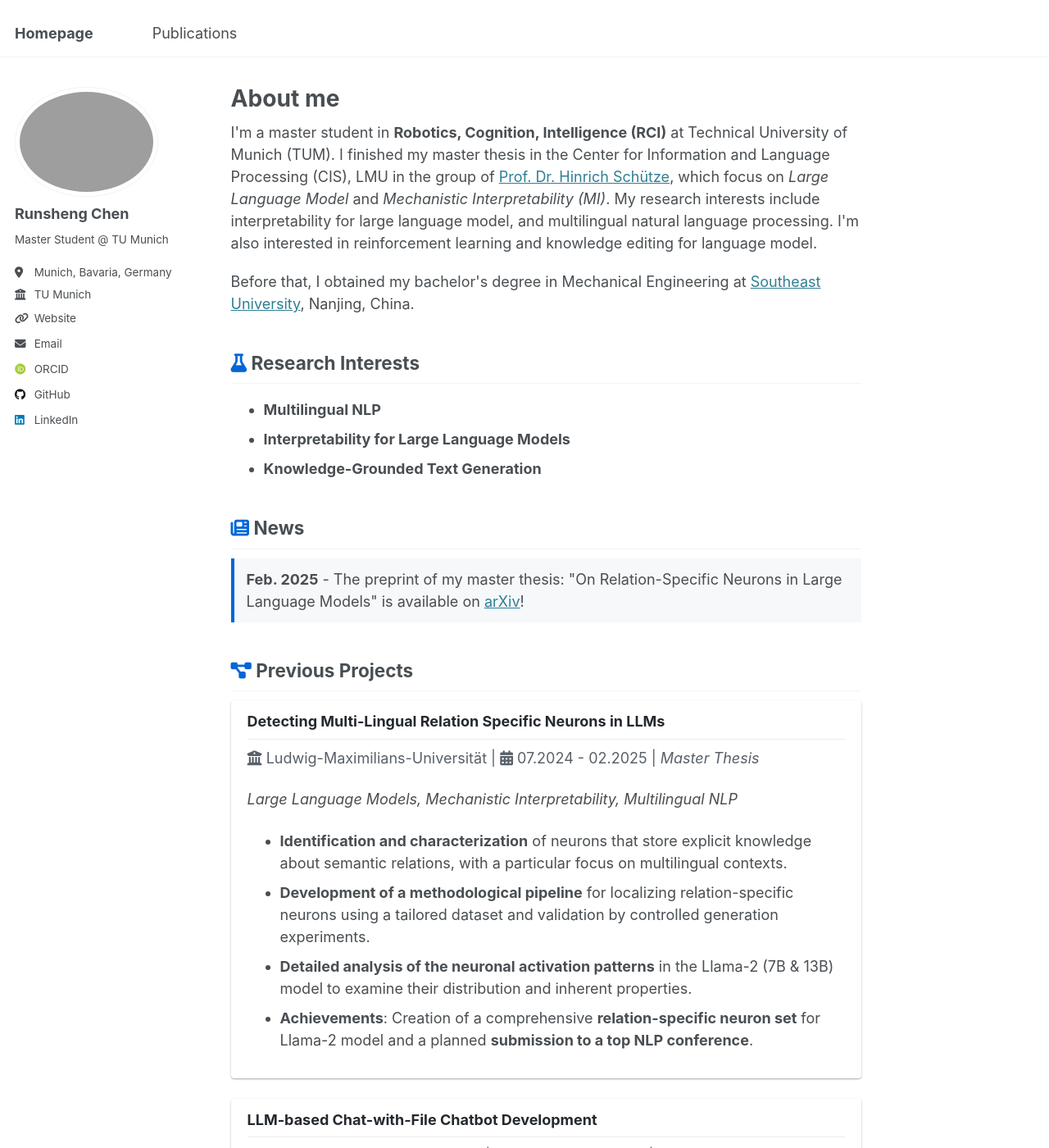
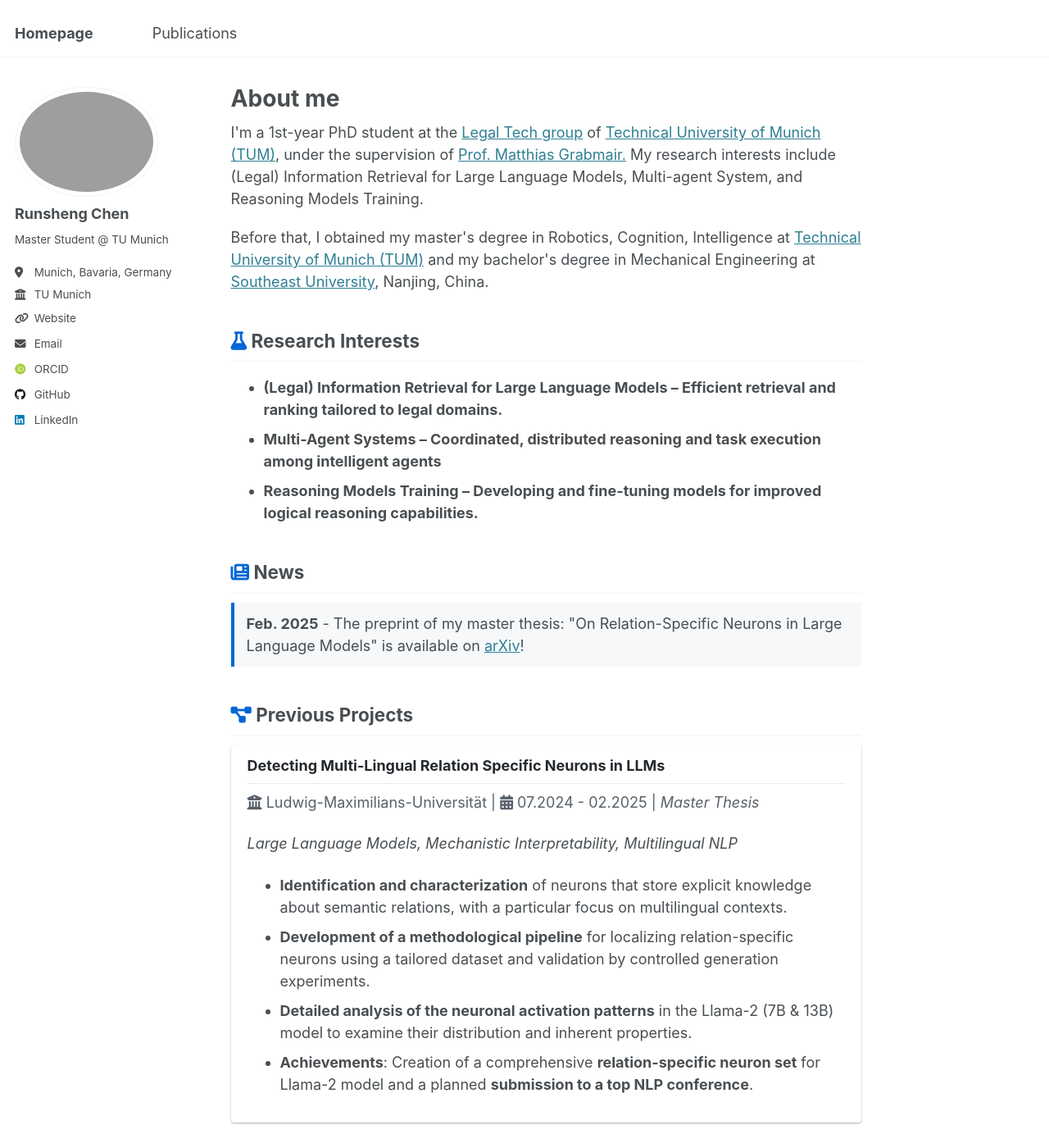
Before and after one commit to rschen-xqq/rschen-xqq.github.io, a Jekyll site: the page built from _pages/about.md, in a window 1280 px wide and 1400 px high. Shown: the whole window at 82% size. Built offline with Jekyll 4.4.1, drawn with Linux system fonts in a browser that asks for light colours; some web fonts are replaced; some of the changed text lies outside the part shown.

Commit message:
更新个人简介，修改研究兴趣，删除过时项目描述

```diff
--- a/_pages/about.md
+++ b/_pages/about.md
@@ -8,19 +8,20 @@ redirect_from:
 ---
 
 <div style="margin-bottom: 20px;">
-  I'm a master student in <strong>Robotics, Cognition, Intelligence (RCI)</strong> at Technical University of Munich (TUM). I finished my master thesis in the Center for Information and Language Processing (CIS), LMU in the group of <a href="https://www.cis.uni-muenchen.de/personen/professoren/schuetze/index.html">Prof. Dr. Hinrich Schütze</a>, which focus on <em>Large Language Model</em> and <em>Mechanistic Interpretability (MI)</em>. My research interests include interpretability for large language model, and multilingual natural language processing. I'm also interested in reinforcement learning and knowledge editing for language model.
+  I'm a 1st-year PhD student at the <a href="https://www.cs.cit.tum.de/lt/tum-legal-tech-working-group/">Legal Tech group</a> of <a href="https://www.cit.tum.de/cit/startseite/">Technical University of Munich (TUM)</a>, under the supervision of <a href="https://www.cs.cit.tum.de/lt/team/matthias-grabmair/">Prof. Matthias Grabmair.</a> My research interests include
+  (Legal) Information Retrieval for Large Language Models, Multi-agent System, and Reasoning Models Training.
 </div>
 
 <div style="margin-bottom: 20px;">
-  Before that, I obtained my bachelor's degree in Mechanical Engineering at <a href="https://www.seu.edu.cn/english/">Southeast University</a>, Nanjing, China.
+  Before that, I obtained my master's degree in Robotics, Cognition, Intelligence at <a href="https://www.cit.tum.de/cit/startseite/">Technical University of Munich (TUM)</a> and my bachelor's degree in Mechanical Engineering at <a href="https://www.seu.edu.cn/english/">Southeast University</a>, Nanjing, China.
 </div>
 
 ## <i class="fas fa-flask" style="color: #0366d6;"></i> Research Interests
 
 <ul style="margin-bottom: 20px;">
-  <li><strong>Multilingual NLP</strong></li>
-  <li><strong>Interpretability for Large Language Models</strong></li>
-  <li><strong>Knowledge-Grounded Text Generation</strong></li>
+  <li><strong>(Legal) Information Retrieval for Large Language Models – Efficient retrieval and ranking tailored to legal domains.</strong></li>
+  <li><strong>Multi-Agent Systems – Coordinated, distributed reasoning and task execution among intelligent agents</strong></li>
+  <li><strong>Reasoning Models Training – Developing and fine-tuning models for improved logical reasoning capabilities.</strong></li>
 </ul>
 
 ## <i class="fas fa-newspaper" style="color: #0366d6;"></i> News
@@ -44,30 +45,3 @@ redirect_from:
     <li><strong>Achievements</strong>: Creation of a comprehensive <strong>relation-specific neuron set</strong> for Llama-2 model and a planned <strong>submission to a top NLP conference</strong>.</li>
   </ul>
 </div>
-
-<div style="border-radius: 4px; padding: 15px 20px; margin-bottom: 25px; box-shadow: 0 1px 3px rgba(0,0,0,0.12), 0 1px 2px rgba(0,0,0,0.24);">
-  <h3 style="margin-top: 0; color: #24292e; border-bottom: 1px solid #eaecef; padding-bottom: 10px;">LLM-based Chat-with-File Chatbot Development</h3>
-  <p style="color: #586069; margin-top: 0;"><i class="fas fa-university"></i> Technical University of Munich | <i class="fas fa-calendar-alt"></i> 08.2023 - 04.2024 | <em>HiWi Project</em></p>
-
-  <p><em>Large Language Models, LangChain, RAG, Streamlit</em></p>
-
-  <ul>
-    <li><strong>Designed and implemented</strong> an intelligent chatbot system capable of interacting with user-uploaded files, leveraging Retrieval-Augmented Generation (RAG) and LangChain.</li>
-    <li><strong>Developed a robust RAG pipeline</strong> encompassing document chunking, embedding, retrieval optimization, and a user-friendly interface built with <em>Streamlit</em>.</li>
-    <li><strong>Achievements</strong>: Automated document processing, significantly enhancing retrieval efficiency and reducing response time from <strong>20s to 3s</strong>.</li>
-  </ul>
-</div>
-
-<div style="border-radius: 4px; padding: 15px 20px; margin-bottom: 25px; box-shadow: 0 1px 3px rgba(0,0,0,0.12), 0 1px 2px rgba(0,0,0,0.24);">
-  <h3 style="margin-top: 0; color: #24292e; border-bottom: 1px solid #eaecef; padding-bottom: 10px;">LLM-assisted Construction of a Corpus of Sustainable Product Reviews</h3>
-  <p style="color: #586069; margin-top: 0;"><i class="fas fa-university"></i> Technical University of Munich | <i class="fas fa-calendar-alt"></i> 09.2023 - 04.2024 | <em>Guided Research, Grade: 1.3</em></p>
-
-  <p><em>Large Language Models, Corpus Creation, LangChain</em></p>
-
-  <ul>
-    <li><strong>Development of a scalable, automated pipeline</strong> for creating a domain-specific corpus of sustainable product reviews.</li>
-    <li><strong>Implementation and optimization</strong> of data collection and processing methods using <em>OpenAI</em> API and <em>LangChain</em>.</li>
-    <li><strong>Systematic evaluation and refinement</strong> of prompting techniques (zero-shot, few-shot, chain-of-thought) to maximize the quality and consistency of the annotated data.</li>
-    <li><strong>Achievements</strong>: Increased LLM-assisted annotation accuracy from 20% to 95%, significantly improving the efficiency and reliability of automated data generation.</li>
-  </ul>
-</div>
```
